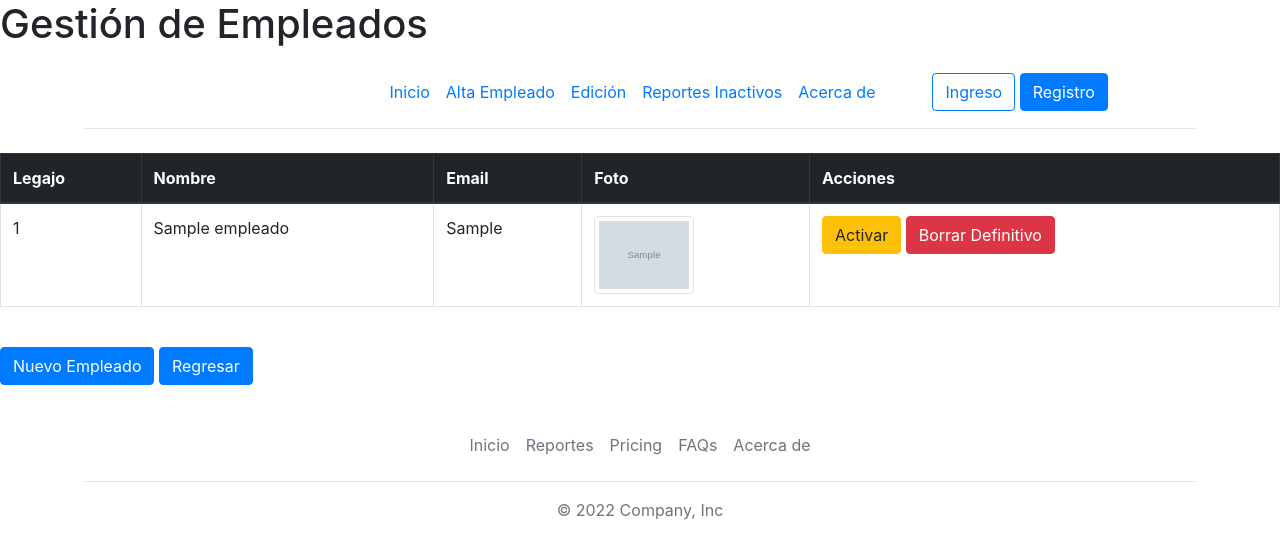
After one commit to LeoJaim/sistema-empleados, a Flask app: page /ina_emp in a window 1280 px wide. The commit adds this page. Shown: the top 559 px of the page. Run offline with Flask 2, Linux system fonts and the light colour scheme; tables that the repository leaves empty or names only in its code hold one stand-in row (values such as "Sample post"); grey boxes marked "Sample" are stand-in pictures; some libraries are stand-ins or nearby versions.

Commit message:
Gestion inactivos

```diff
--- a/src/app.py
+++ b/src/app.py
@@ -39,6 +39,8 @@ def index():
 @app.route('/alta_emp')
 def alta_emp():
     return render_template('empleados/create.html')
+
+
 
 @app.route('/create', methods=['POST'])
 def create():
@@ -131,5 +133,28 @@ def inactive(id):
     conn.commit()
     return redirect('/')
 
+
+@app.route('/ina_emp')
+def inactive_emp():
+    conn=mysql.connect()
+    cursor=conn.cursor()
+
+    sql = "SELECT id,nombre,correo,foto FROM empleados where estado=0"
+    cursor.execute(sql)
+
+    return render_template('empleados/inactive.html', empleados=cursor)
+
+
+@app.route('/active/<int:id>')
+def active(id):
+    conn=mysql.connect()
+    cursor=conn.cursor()
+    sql = "UPDATE empleados SET estado=1 WHERE id=%s"
+    data = (id,)
+    cursor.execute(sql, data)
+    conn.commit()
+    return redirect('/ina_emp')
+
+
 if __name__ == '__main__':
     app.run(debug=True)
--- /dev/null
+++ b/src/templates/empleados/inactive.html
@@ -0,0 +1,30 @@
+{%include'header.html'%}
+<table class="table table-bordered">
+    <thead class="thead-dark">
+        <tr>
+            <th scope="col">Legajo</th>
+            <th scope="col">Nombre</th>
+            <th scope="col">Email</th>
+            <th scope="col">Foto</th>
+            <th scope="col">Acciones</th>
+        </tr>
+    <thead>
+        <tbody>
+            {%for empleado in empleados%}
+            <tr>
+                <td>{{empleado[0]}}</td>
+                <td>{{empleado[1]}}</td>
+                <td>{{empleado[2]}}</td>
+                <td>
+                    <img class="img-thumbnail" width="100" src="{{url_for('uploads',nombreFoto=empleado[3])}}" alt="">
+                </td>
+                <td><a class = "btn btn-warning" href= "/active/{{empleado[0]}}">Activar</a>  <a class = "btn btn-danger" href= "/delete/{{empleado[0]}}"> Borrar Definitivo</a></td>
+            </tr>
+            {% endfor %}
+        </tbody>
+</table>
+<br>
+<a href="alta_emp" class="btn btn-primary">Nuevo Empleado</a>
+<a href="/" class="btn btn-primary">Regresar</a>
+
+{%include'footer.html'%}
--- a/src/templates/header.html
+++ b/src/templates/header.html
@@ -16,13 +16,12 @@
           </a>
 
           <ul class="nav col-12 col-md-auto mb-2 justify-content-center mb-md-0">
-            <li><a href="#" class="nav-link px-2 link-secondary">Inicio</a></li>
-            <li><a href="#" class="nav-link px-2 link-dark">Alta</a></li>
+            <li><a href="/" class="nav-link px-2 link-secondary">Inicio</a></li>
+            <li><a href="/alta_emp" class="nav-link px-2 link-dark">Alta Empleado</a></li>
             <li><a href="#" class="nav-link px-2 link-dark">Edición</a></li>
-            <li><a href="#" class="nav-link px-2 link-dark">Reportes</a></li>
+            <li><a href="/ina_emp" class="nav-link px-2 link-dark">Reportes Inactivos</a></li>
             <li><a href="#" class="nav-link px-2 link-dark">Acerca de</a></li>
           </ul>
-
           <div class="col-md-3 text-end">
             <button type="button" class="btn btn-outline-primary me-2">Ingreso</button>
             <button type="button" class="btn btn-primary">Registro</button>
```
